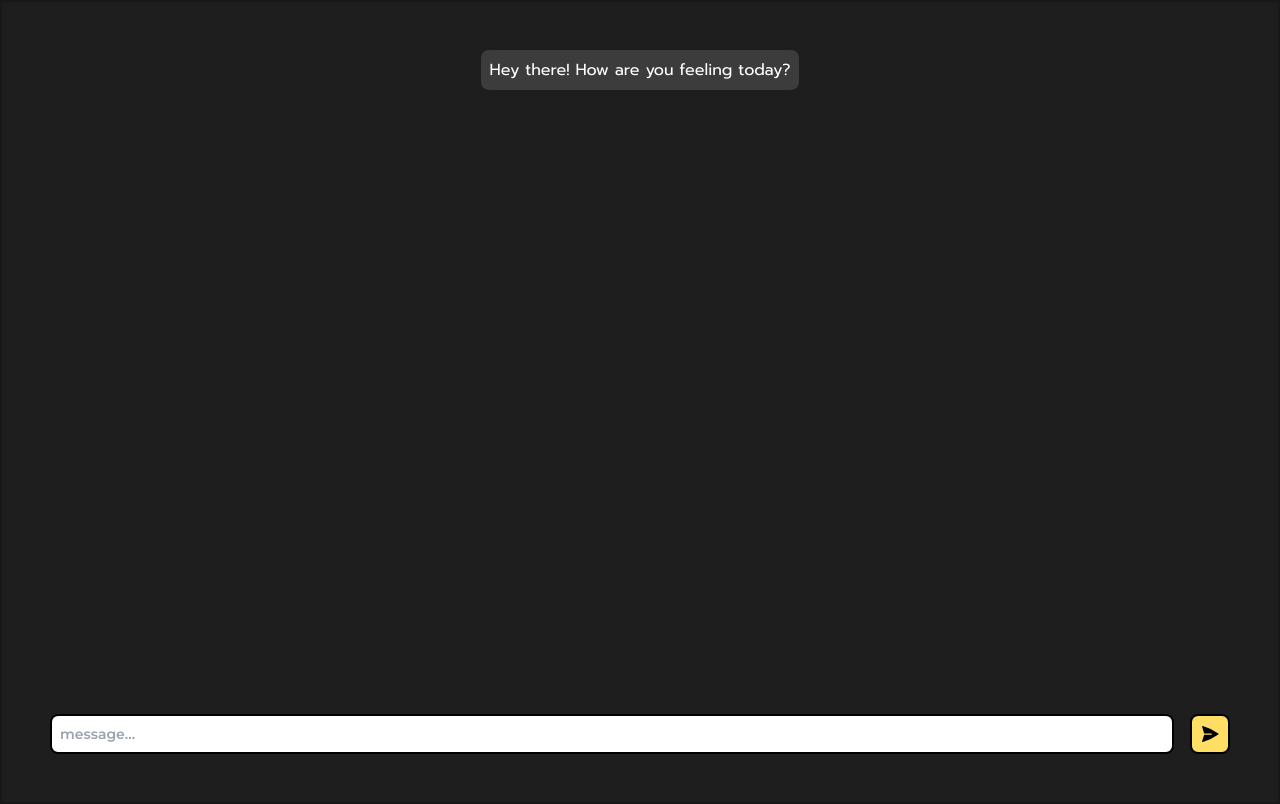
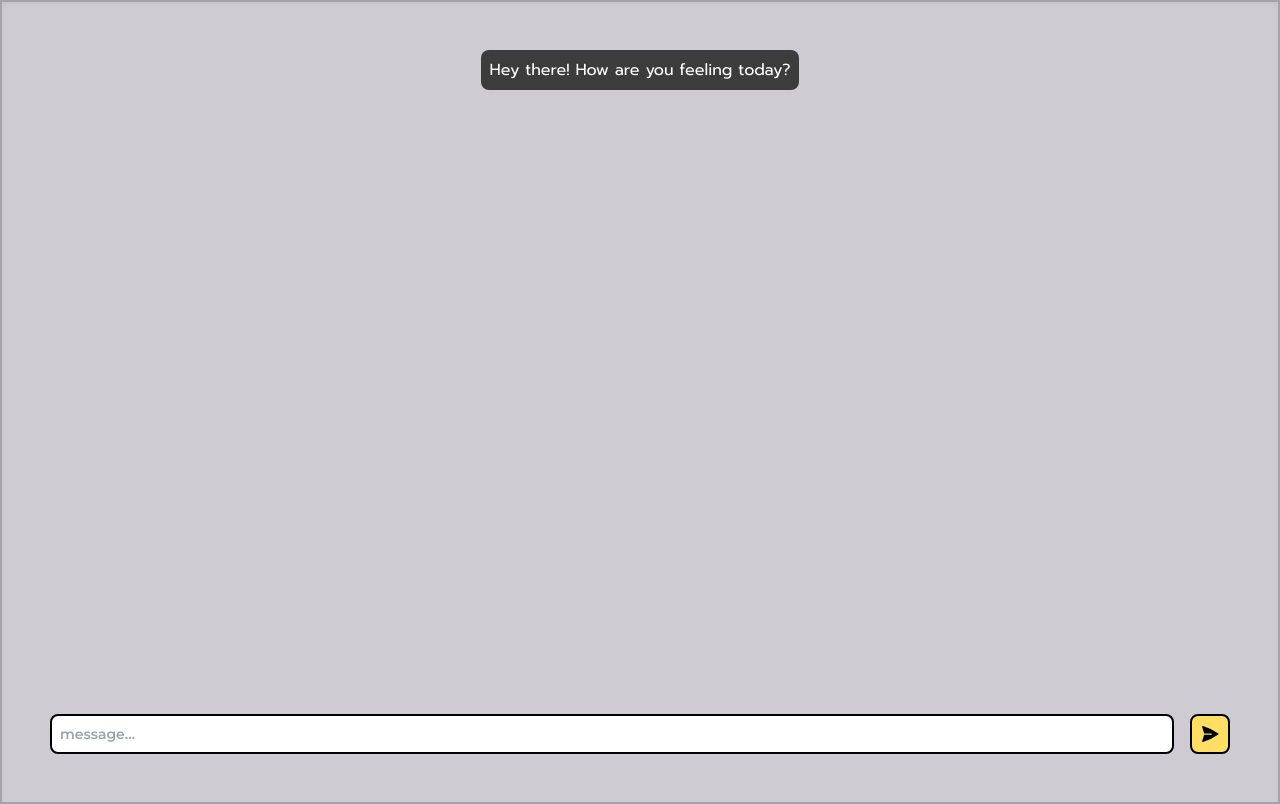
Before and after one commit to limitlez2020/therapist-chatbot, a Next.js app: page / in a window 1280 px wide. Built offline with nearby package versions, Linux system fonts and the light colour scheme.

Commit message:
Canged the bg color of the app to off-white

```diff
--- a/app/page.js
+++ b/app/page.js
@@ -211,7 +211,7 @@ export default function Home() {
   // )
 
   return(
-    <div className={`${prompt.className} w-full flex flex-col justify-center bg-[#1E1E1E]
+    <div className={`${prompt.className} w-full flex flex-col justify-center bg-[#ceccd2]
                    align-middle border-black/20 border-2 shadow-inner`}>
       {/* Chat Area UI: */}
       <div className='flex min-h-screen flex-col items-center p-12'>
```
